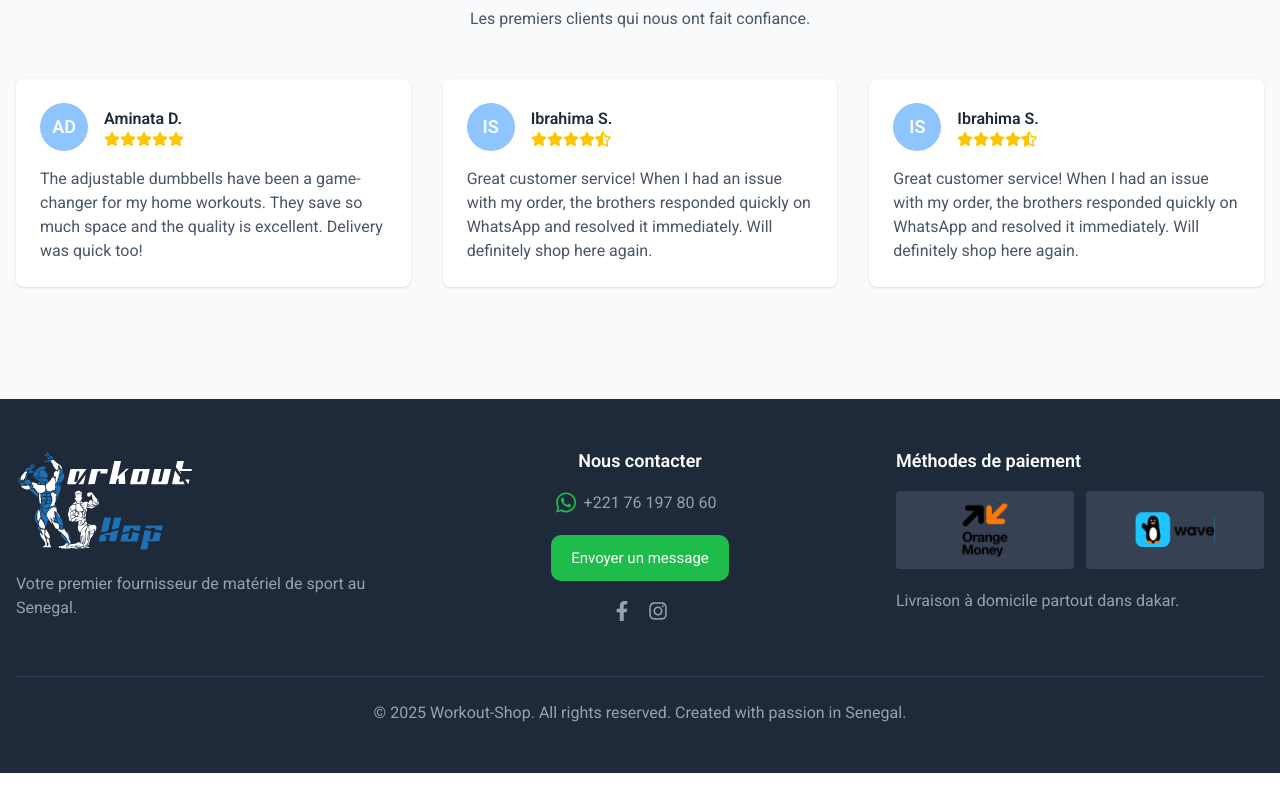
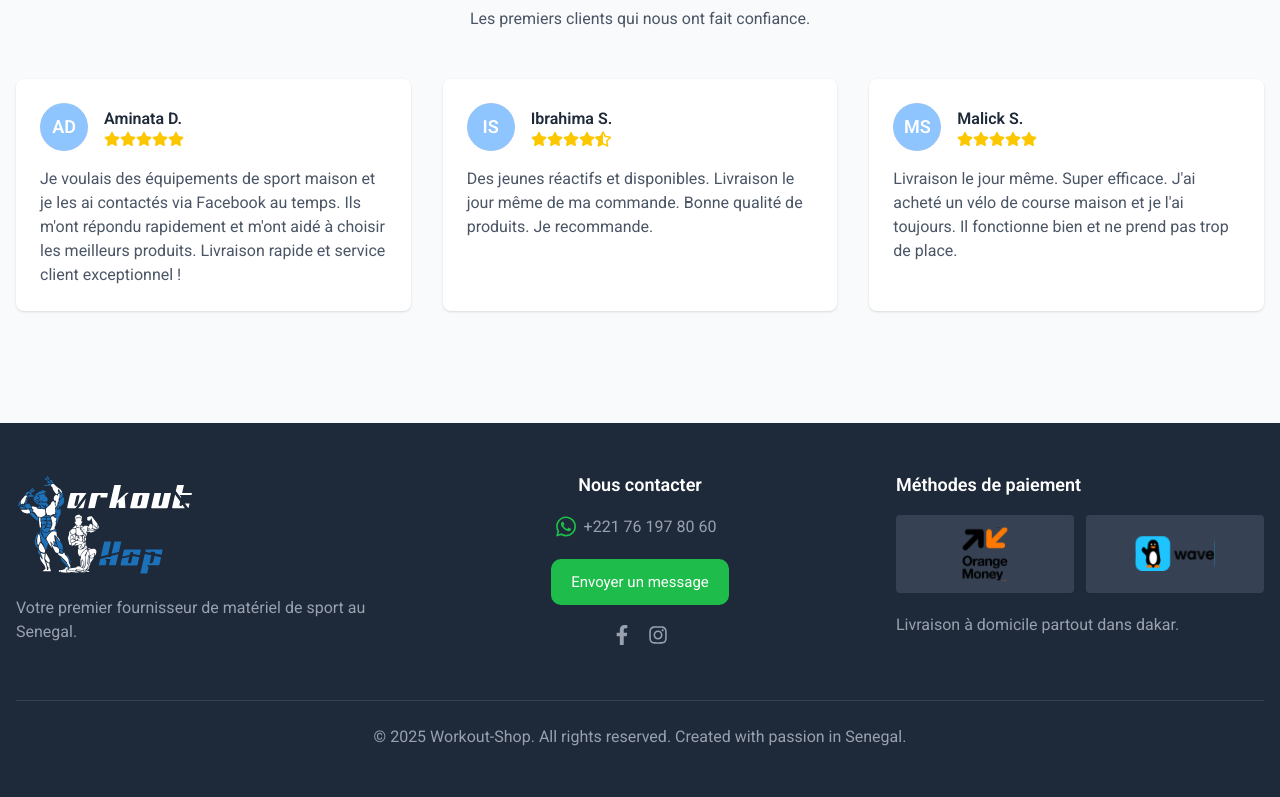
Before and after one commit to kasumi993/workout_shop_front, a Next.js app: page / in a window 1280 px wide. Shown: the part 2275-3072 px from the top of the page. Before the commit the page ends 3048 px from the top, so only its background shows below. Built offline with nearby package versions, Linux system fonts and the light colour scheme; no server answers.

Commit message:
add testimonials

```diff
--- a/src/components/globalComponents/Testimonials.js
+++ b/src/components/globalComponents/Testimonials.js
@@ -10,21 +10,20 @@ export default function Testimonials() {
             name: "Aminata D.",
             image: "/images/aminata.jpg",
             rating: 5,
-            comment: "The adjustable dumbbells have been a game-changer for my home workouts. They save so much space and the quality is excellent. Delivery was quick too!"
+            comment: "Je voulais des équipements de sport maison et je les ai contactés via Facebook au temps. Ils m'ont répondu rapidement et m'ont aidé à choisir les meilleurs produits. Livraison rapide et service client exceptionnel !"
         },
         {
             name: "Ibrahima S.",
             image: "/images/ibrahima.jpg",
             rating: 4.5,
-            comment: "Great customer service! When I had an issue with my order, the brothers responded quickly on WhatsApp and resolved it immediately. Will definitely shop here again."
+            comment: "Des jeunes réactifs et disponibles. Livraison le jour même de ma commande. Bonne qualité de produits. Je recommande."
         },
         {
-          name: "Ibrahima S.",
+          name: "Malick S.",
           image: "/images/ibrahima.jpg",
-          rating: 4.5,
-          comment: "Great customer service! When I had an issue with my order, the brothers responded quickly on WhatsApp and resolved it immediately. Will definitely shop here again."
+          rating: 5,
+          comment: "Livraison le jour même. Super efficace. J'ai acheté un vélo de course maison et je l'ai toujours. Il fonctionne bien et ne prend pas trop de place.",
       },
-        // Add more testimonials...
         ];
 
   return (
```
